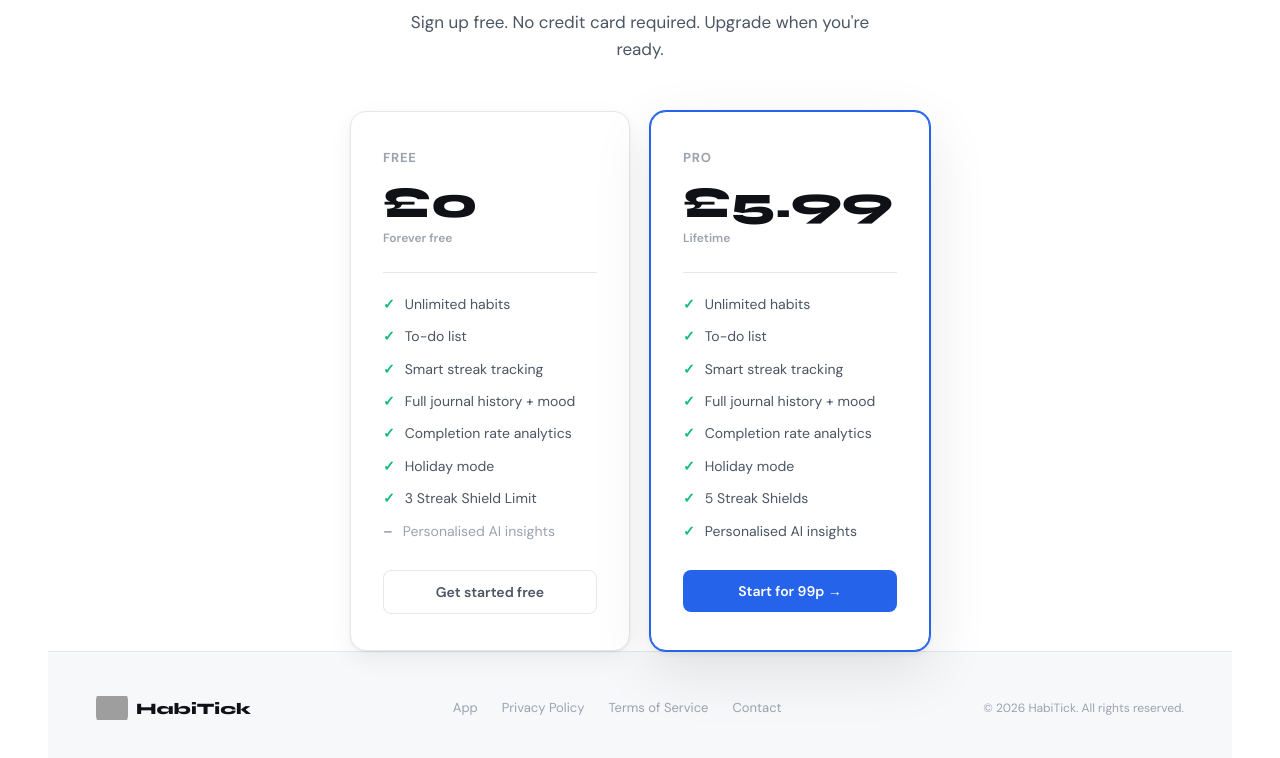
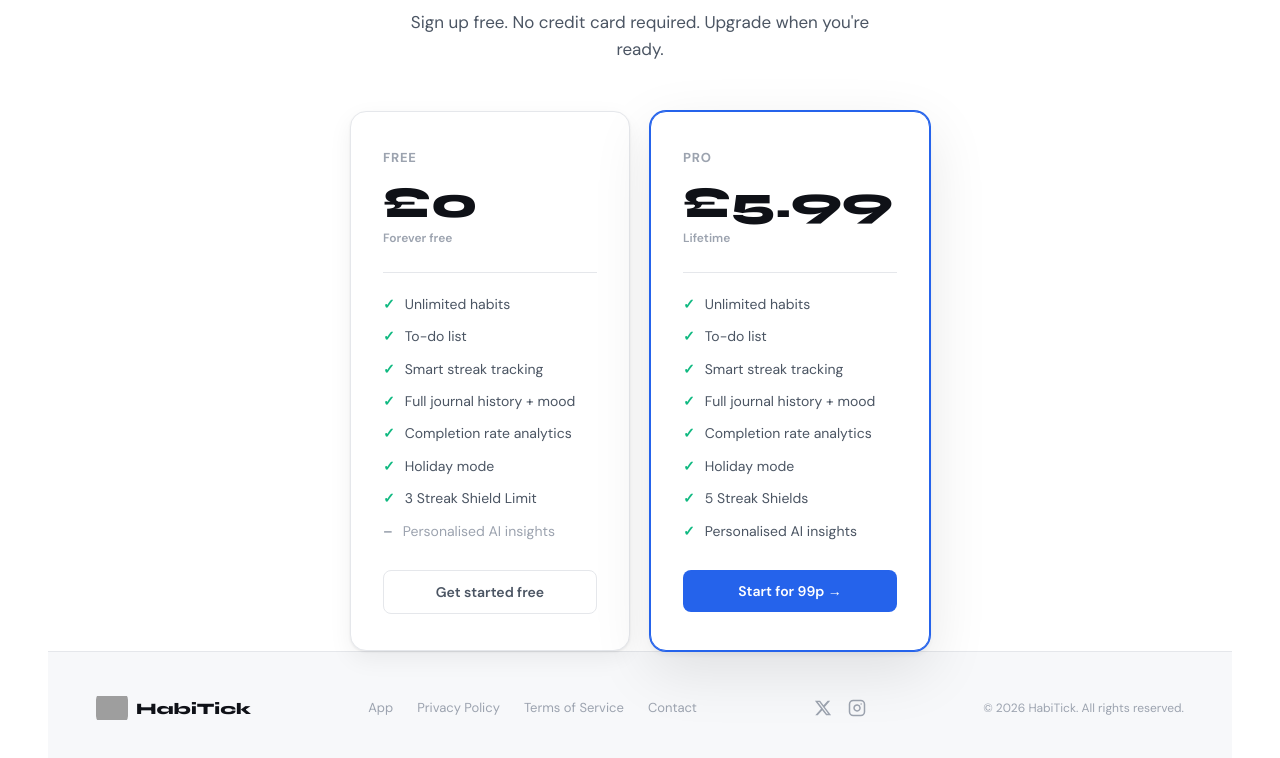
Before and after one commit to JKeyOfficial/habitick-landing, a website: page index.html in a window 1280 px wide. Shown: the part 3370-4128 px from the top of the page. Drawn offline with Linux system fonts and the light colour scheme; grey boxes are pictures that could not be loaded.

Commit message:
add social links

```diff
--- a/index.html
+++ b/index.html
@@ -63,6 +63,10 @@
       ]
     },
     "description": "A minimalist, guilt-free habit tracker featuring smart streaks, completion rates, holiday mode, and a daily journal.",
+    "sameAs": [
+      "https://x.com/habitick",
+      "https://www.instagram.com/habitick/"
+    ],
     "aggregateRating": {
       "@type": "AggregateRating",
       "ratingValue": "4.9",
@@ -881,6 +885,25 @@
       color: var(--text);
     }
 
+    .footer-socials {
+      display: flex;
+      gap: 16px;
+      align-items: center;
+    }
+
+    .footer-socials a {
+      color: var(--text-3);
+      transition: color 0.2s, transform 0.2s;
+      display: inline-flex;
+      align-items: center;
+      justify-content: center;
+    }
+
+    .footer-socials a:hover {
+      color: var(--text);
+      transform: translateY(-2px);
+    }
+
     .footer-copy {
       font-size: 12px;
       color: var(--text-3);
@@ -1237,6 +1260,20 @@
         <a href="/terms">Terms of Service</a>
         <a href="/cdn-cgi/l/email-protection#1b737e7777745b737a79726f727870356b6974">Contact</a>
       </div>
+      <div class="footer-socials">
+        <a href="https://x.com/habitick" target="_blank" rel="noopener noreferrer" aria-label="X (formerly Twitter)">
+          <svg viewBox="0 0 24 24" width="18" height="18" fill="currentColor">
+            <path d="M18.244 2.25h3.308l-7.227 8.26 8.502 11.24H16.17l-5.214-6.817L4.99 21.75H1.68l7.73-8.835L1.254 2.25H8.08l4.713 6.231zm-1.161 17.52h1.833L7.084 4.126H5.117z"/>
+          </svg>
+        </a>
+        <a href="https://www.instagram.com/habitick/" target="_blank" rel="noopener noreferrer" aria-label="Instagram">
+          <svg viewBox="0 0 24 24" width="18" height="18" fill="none" stroke="currentColor" stroke-width="2" stroke-linecap="round" stroke-linejoin="round">
+            <rect x="2" y="2" width="20" height="20" rx="5" ry="5"></rect>
+            <path d="M16 11.37A4 4 0 1 1 12.63 8 4 4 0 0 1 16 11.37z"></path>
+            <line x1="17.5" y1="6.5" x2="17.51" y2="6.5"></line>
+          </svg>
+        </a>
+      </div>
       <div class="footer-copy">© 2026 HabiTick. All rights reserved.</div>
     </footer>
 
```
